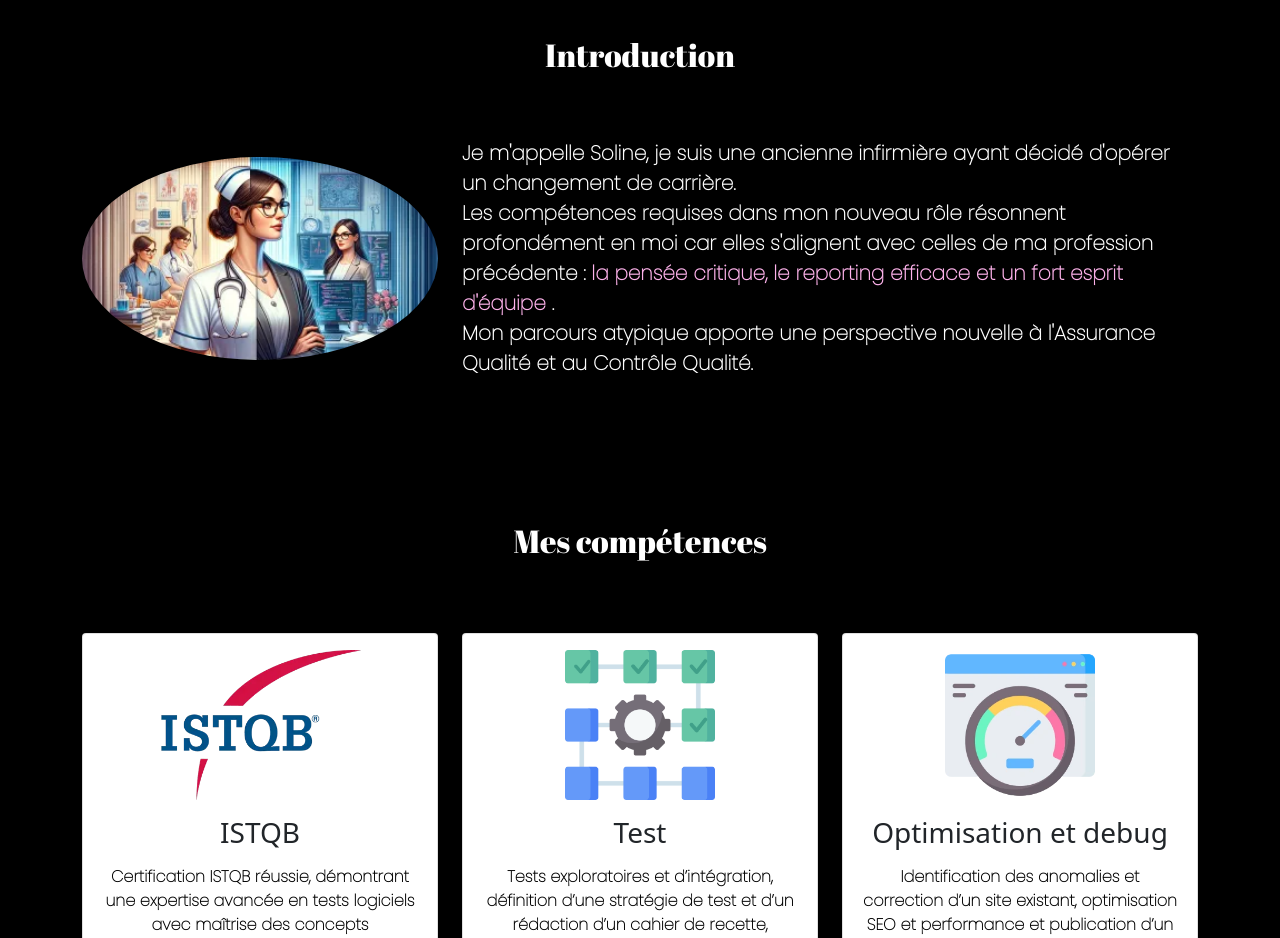
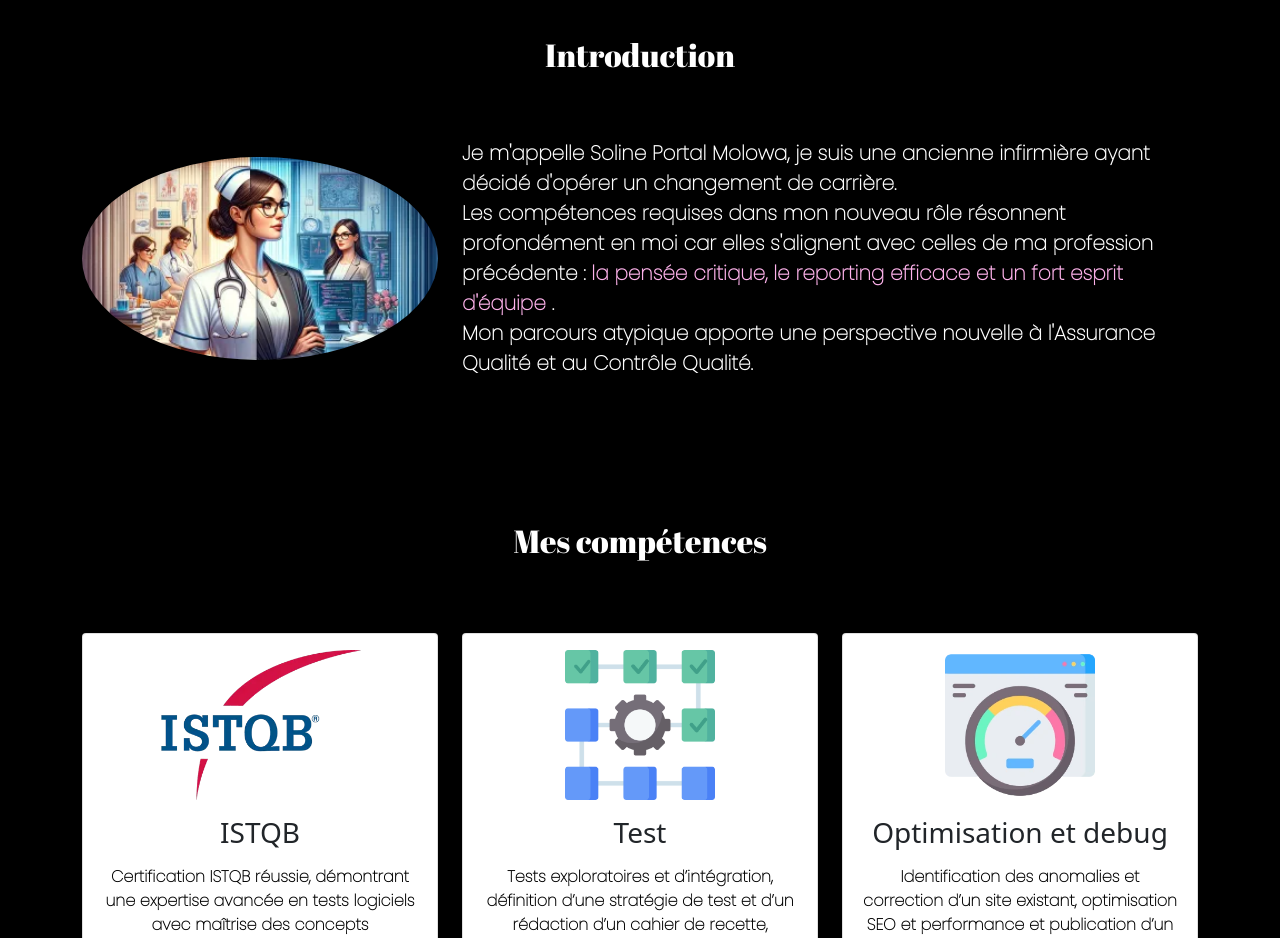
Before and after one commit to SolineMP/portfolioSoline, a plain HTML site: page index.html in a window 1280 px wide. Shown: the part 900-1838 px from the top of the page. Drawn offline with nearby package versions, Linux system fonts and the light colour scheme.

Commit message:
change name

```diff
--- a/index.html
+++ b/index.html
@@ -81,7 +81,7 @@
                 </div>
 
                 <div class="col-lg-8 introductionText w-lg-50 fs-5 mt-3">
-                    <p>Je m'appelle Soline, je suis une ancienne infirmière ayant décidé d'opérer un changement de carrière.<br>
+                    <p>Je m'appelle Soline Portal Molowa, je suis une ancienne infirmière ayant décidé d'opérer un changement de carrière.<br>
 
                         Les compétences requises dans mon nouveau rôle résonnent profondément en moi car elles s'alignent avec celles de ma profession précédente :<span> la pensée critique, le reporting efficace et un fort esprit d'équipe </span>. <br>
 
```
